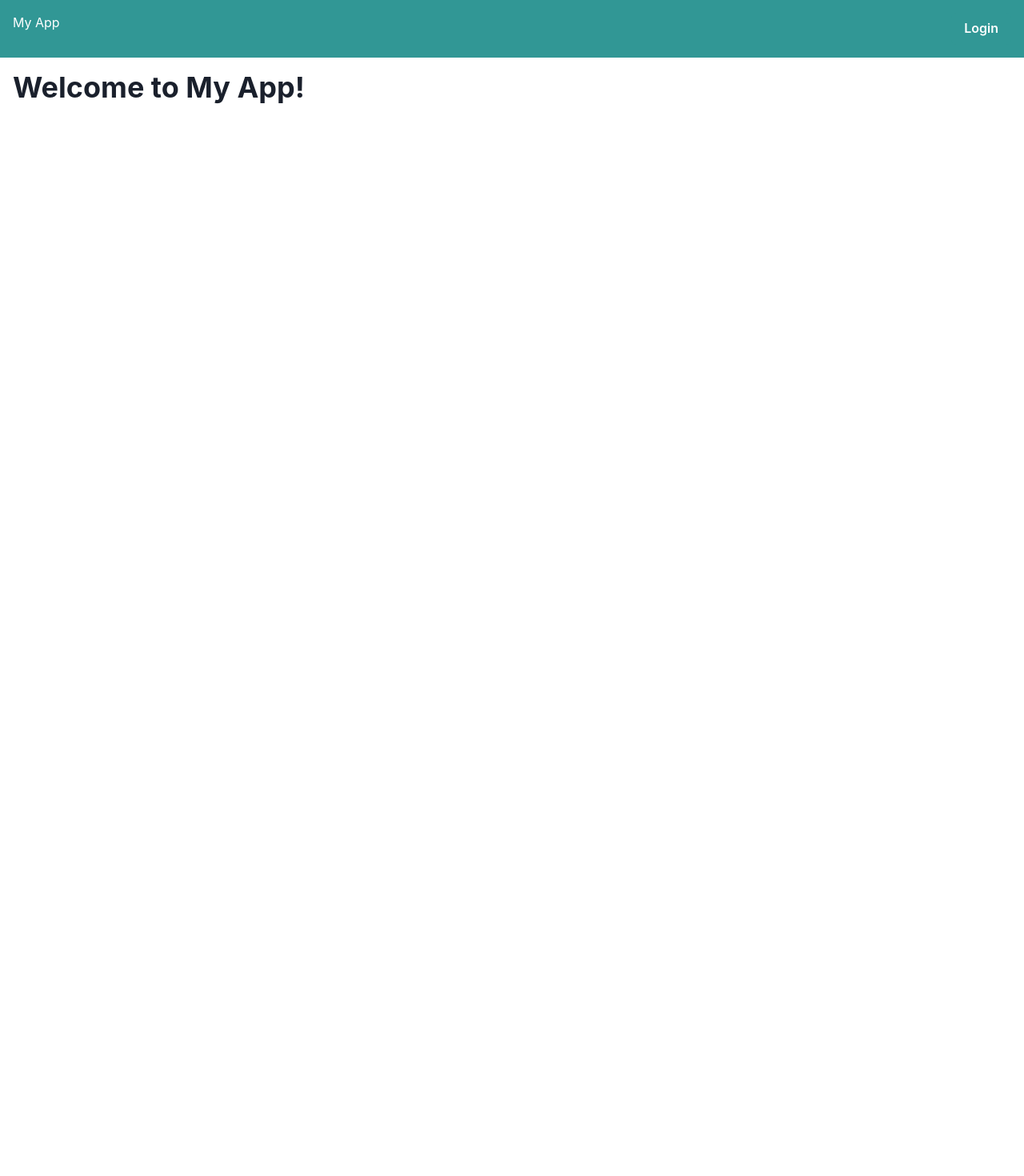
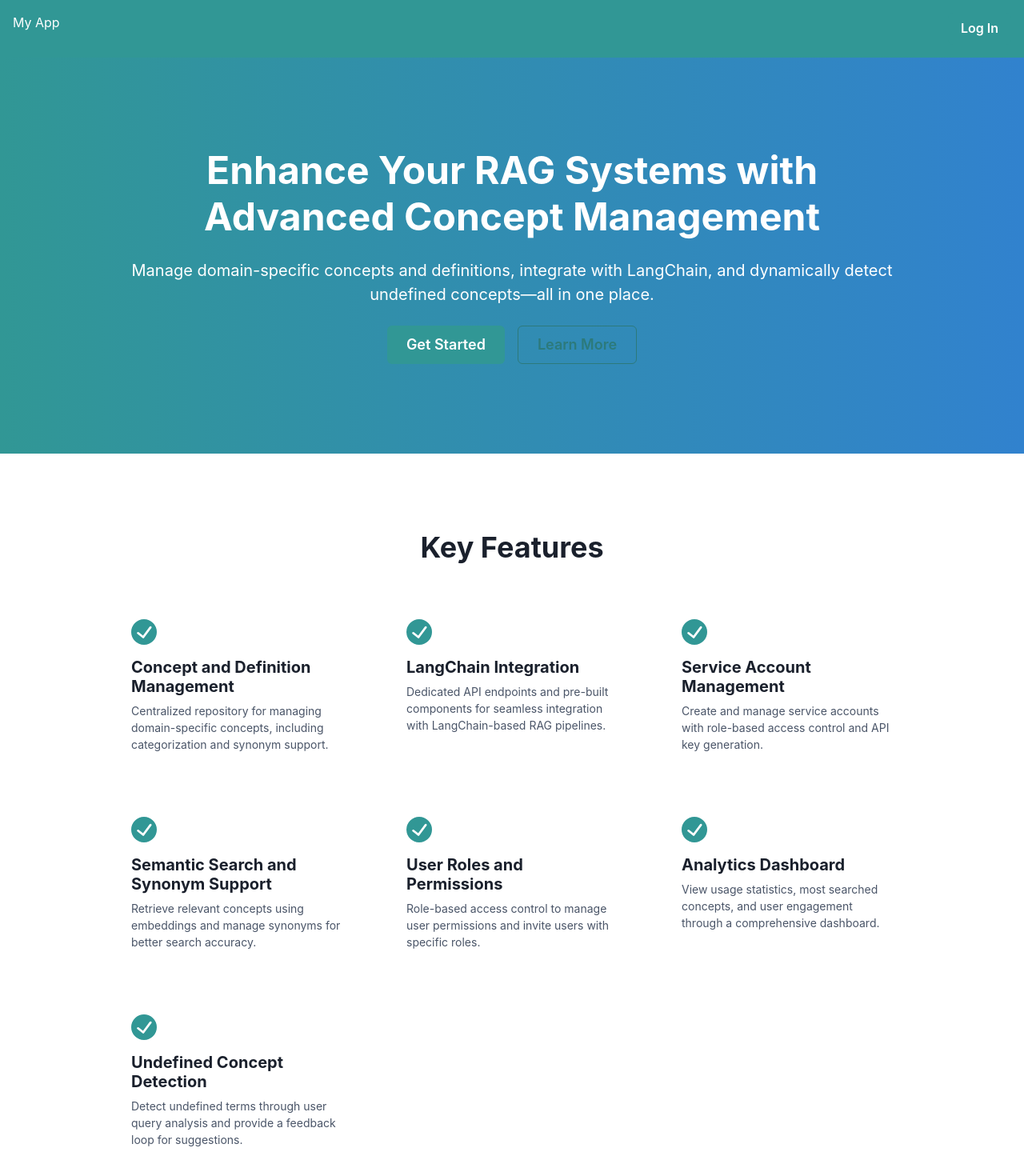
Before and after one commit to ravediamond/metadocs, a React (Create React App) app in the folder frontend/: page / in a window 1280 px wide. Shown: the top 1470 px of the page at 80% size. Before the commit the page ends 800 px from the top, so only its background shows below. Built offline with nearby package versions, Linux system fonts and the light colour scheme; no server answers.

Commit message:
feat: added landing page

```diff
--- a/frontend/package.json
+++ b/frontend/package.json
@@ -4,6 +4,7 @@
   "private": true,
   "dependencies": {
     "@auth0/auth0-react": "^2.2.4",
+    "@chakra-ui/icons": "^2.1.1",
     "@chakra-ui/react": "^2.8.2",
     "@emotion/react": "^11.13.3",
     "@emotion/styled": "^11.13.0",
@@ -13,6 +14,7 @@
     "framer-motion": "^11.5.4",
     "react": "^18.3.1",
     "react-dom": "^18.3.1",
+    "react-icons": "^5.3.0",
     "react-router-dom": "^6.26.2",
     "react-scripts": "5.0.1",
     "web-vitals": "^2.1.4"
--- a/frontend/src/App.js
+++ b/frontend/src/App.js
@@ -1,7 +1,23 @@
 import React from 'react';
 import { Route, Routes } from 'react-router-dom';
+import { useAuth0 } from '@auth0/auth0-react';
 import Navbar from './components/Navbar';
 import HomePage from './pages/HomePage';
+
+const ProtectedRoute = ({ children }) => {
+  const { isAuthenticated, isLoading, loginWithRedirect } = useAuth0();
+
+  if (isLoading) {
+    return <div>Loading...</div>; // You can replace this with a proper loading spinner or component
+  }
+
+  if (!isAuthenticated) {
+    loginWithRedirect();
+    return null; // Return null while redirecting
+  }
+
+  return children;
+};
 
 function App() {
   return (
@@ -9,6 +25,15 @@ function App() {
       <Navbar />
       <Routes>
         <Route path="/" element={<HomePage />} />
+        <Route
+        path="/dashboard"
+        element={
+          <ProtectedRoute>
+            {/* Replace with your actual Dashboard component */}
+            <div>Dashboard - Protected Content</div>
+          </ProtectedRoute>
+        }
+      />
       </Routes>
     </>
   );
--- /dev/null
+++ b/frontend/src/components/LoginButton.js
@@ -0,0 +1,16 @@
+// Example: Login Button Component in LandingPage.js
+import React from 'react';
+import { Button } from '@chakra-ui/react';
+import { useAuth0 } from '@auth0/auth0-react';
+
+const LoginButton = () => {
+  const { loginWithRedirect } = useAuth0();
+
+  return (
+    <Button colorScheme="teal" onClick={() => loginWithRedirect()}>
+      Log In
+    </Button>
+  );
+};
+
+export default LoginButton;
--- /dev/null
+++ b/frontend/src/components/LogoutButton.js
@@ -0,0 +1,16 @@
+// Example: Login Button Component in LandingPage.js
+import React from 'react';
+import { Button } from '@chakra-ui/react';
+import { useAuth0 } from '@auth0/auth0-react';
+
+const LoginButton = () => {
+  const { logout } = useAuth0();
+
+  return (
+    <Button colorScheme="teal" onClick={() => logout({ returnTo: window.location.origin })}>
+      Logout
+    </Button>
+  );
+};
+
+export default LoginButton;
--- a/frontend/src/components/Navbar.js
+++ b/frontend/src/components/Navbar.js
@@ -1,21 +1,19 @@
 import React from 'react';
-import { Box, Button } from '@chakra-ui/react';
+import { Box} from '@chakra-ui/react';
 import { useAuth0 } from '@auth0/auth0-react';
+import LoginButton from './LoginButton';
+import LogoutButton from './LogoutButton';
 
 const Navbar = () => {
-  const { loginWithRedirect, logout, isAuthenticated } = useAuth0();
+  const { isAuthenticated } = useAuth0();
 
   return (
     <Box p={4} bg="teal.500" color="white" display="flex" justifyContent="space-between">
       <Box>My App</Box>
       {isAuthenticated ? (
-        <Button colorScheme="teal" variant="outline" onClick={() => logout({ returnTo: window.location.origin })}>
-          Logout
-        </Button>
+        <LogoutButton/>
       ) : (
-        <Button colorScheme="teal" variant="solid" onClick={loginWithRedirect}>
-          Login
-        </Button>
+        <LoginButton/>
       )}
     </Box>
   );
--- a/frontend/src/pages/HomePage.js
+++ b/frontend/src/pages/HomePage.js
@@ -1,12 +1,133 @@
 import React from 'react';
-import { Box, Heading } from '@chakra-ui/react';
+import {
+  Box,
+  Button,
+  Container,
+  Heading,
+  Text,
+  Stack,
+  SimpleGrid,
+  Icon,
+  VStack,
+} from '@chakra-ui/react';
+import { CheckCircleIcon } from '@chakra-ui/icons';
 
-const HomePage = () => {
+const features = [
+  {
+    title: 'Concept and Definition Management',
+    description:
+      'Centralized repository for managing domain-specific concepts, including categorization and synonym support.',
+  },
+  {
+    title: 'LangChain Integration',
+    description:
+      'Dedicated API endpoints and pre-built components for seamless integration with LangChain-based RAG pipelines.',
+  },
+  {
+    title: 'Service Account Management',
+    description:
+      'Create and manage service accounts with role-based access control and API key generation.',
+  },
+  {
+    title: 'Semantic Search and Synonym Support',
+    description:
+      'Retrieve relevant concepts using embeddings and manage synonyms for better search accuracy.',
+  },
+  {
+    title: 'User Roles and Permissions',
+    description:
+      'Role-based access control to manage user permissions and invite users with specific roles.',
+  },
+  {
+    title: 'Analytics Dashboard',
+    description:
+      'View usage statistics, most searched concepts, and user engagement through a comprehensive dashboard.',
+  },
+  {
+    title: 'Undefined Concept Detection',
+    description:
+      'Detect undefined terms through user query analysis and provide a feedback loop for suggestions.',
+  },
+];
+
+const LandingPage = () => {
   return (
-    <Box p={4}>
-      <Heading>Welcome to My App!</Heading>
+    <Box>
+      {/* Hero Section */}
+      <Box
+        bgGradient="linear(to-r, teal.500, blue.500)"
+        color="white"
+        py={{ base: 20, md: 28 }}
+      >
+        <Container maxW="container.lg">
+          <Stack spacing={6} textAlign="center">
+            <Heading fontSize={{ base: '3xl', md: '5xl' }}>
+              Enhance Your RAG Systems with Advanced Concept Management
+            </Heading>
+            <Text fontSize={{ base: 'md', md: 'xl' }}>
+              Manage domain-specific concepts and definitions, integrate with
+              LangChain, and dynamically detect undefined concepts—all in one
+              place.
+            </Text>
+            <Stack
+              direction={{ base: 'column', md: 'row' }}
+              spacing={4}
+              align="center"
+              justify="center"
+            >
+              <Button colorScheme="teal" size="lg">
+                Get Started
+              </Button>
+              <Button variant="outline" colorScheme="teal" size="lg">
+                Learn More
+              </Button>
+            </Stack>
+          </Stack>
+        </Container>
+      </Box>
+
+      {/* Features Section */}
+      <Box py={{ base: 16, md: 24 }}>
+        <Container maxW="container.lg">
+          <Stack spacing={12} textAlign="center">
+            <Heading as="h2" size="xl">
+              Key Features
+            </Heading>
+            <SimpleGrid columns={{ base: 1, md: 2, lg: 3 }} spacing={10}>
+              {features.map((feature, index) => (
+                <Box key={index} p={5} textAlign="left">
+                  <Icon as={CheckCircleIcon} w={8} h={8} color="teal.500" mb={4} />
+                  <Heading as="h3" size="md" mb={2}>
+                    {feature.title}
+                  </Heading>
+                  <Text fontSize="sm" color="gray.600">
+                    {feature.description}
+                  </Text>
+                </Box>
+              ))}
+            </SimpleGrid>
+          </Stack>
+        </Container>
+      </Box>
+
+      {/* Call to Action Section */}
+      <Box bg="gray.50" py={{ base: 16, md: 24 }}>
+        <Container maxW="container.lg">
+          <VStack spacing={6}>
+            <Heading as="h2" size="lg">
+              Ready to Take Your RAG Systems to the Next Level?
+            </Heading>
+            <Text fontSize={{ base: 'md', md: 'lg' }} color="gray.600" textAlign="center">
+              Sign up now to start managing concepts, integrating with LangChain, and more!
+            </Text>
+            <Button colorScheme="teal" size="lg">
+              Get Started for Free
+            </Button>
+          </VStack>
+        </Container>
+      </Box>
     </Box>
   );
 };
 
-export default HomePage;
+export default LandingPage;
```
Also changed, not shown: 2 other files (tests, documents, lock files or other folders).
